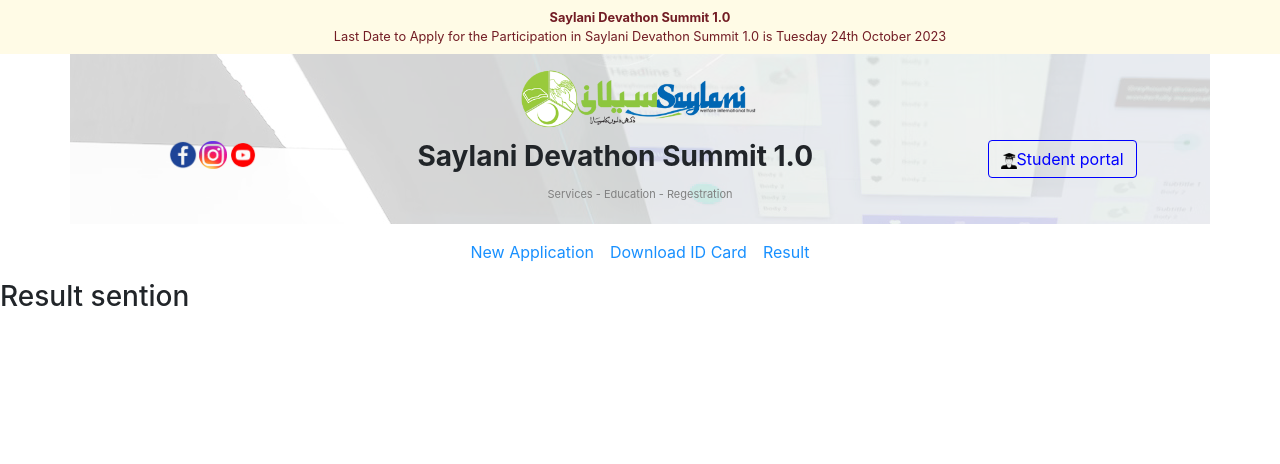
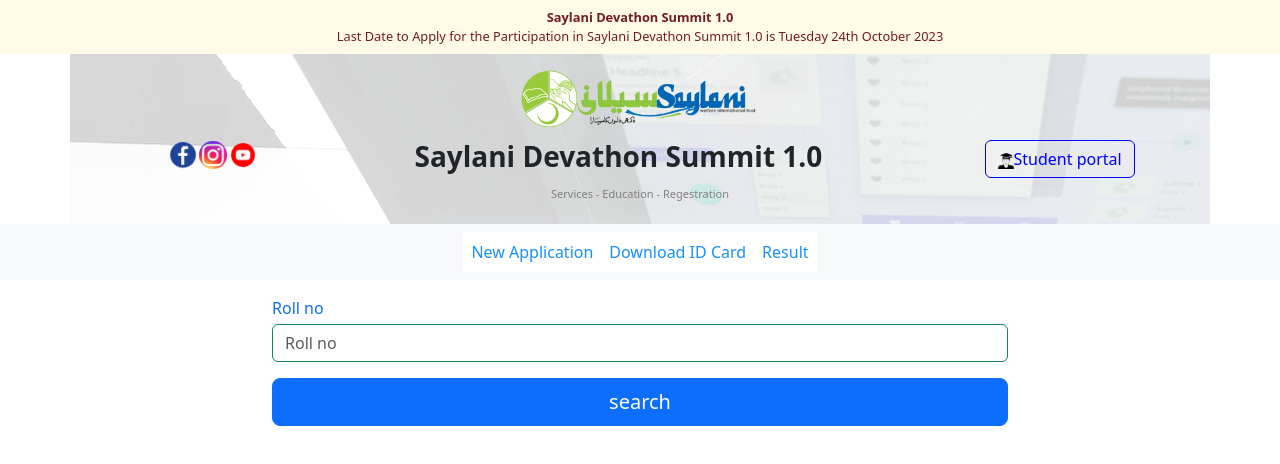
Before and after one commit to CodingBySahil/saylani-form, a plain HTML site: page result.html in a window 1280 px wide. Drawn offline with nearby package versions, Linux system fonts and the light colour scheme.

Commit message:
Id card and result code updated

```diff
--- a/result.html
+++ b/result.html
@@ -5,7 +5,7 @@
   <meta name="viewport" content="width=device-width, initial-scale=1.0">
 
   <!-- bootstrap css -->
-  <link rel="stylesheet" href="css/bootstrap/css/bootstrap.min.css">
+  <link href="https://cdn.jsdelivr.net/npm/bootstrap@5.3.2/dist/css/bootstrap.min.css" rel="stylesheet" integrity="sha384-T3c6CoIi6uLrA9TneNEoa7RxnatzjcDSCmG1MXxSR1GAsXEV/Dwwykc2MPK8M2HN" crossorigin="anonymous">
   <!-- custom css -->
   <link rel="stylesheet" href="css/custom css/style.css">
   <title>Saylani Form</title>
@@ -78,12 +78,27 @@
   </header>
 
   <main>
-    <h3>Result sention</h3>
+    <div class="container">
+      <div class="row justify-content-center">
+
+        <div class="col-8">
+            <div class="form-group mt-3 mb-3">
+              <label for="result" class="text-primary mb-1">Roll no</label>
+              <input type="tel" class="form-control border border-success" id="result" placeholder="Roll no"></input>
+            </div>
+        </div>
+
+        <dav  class="col-8">
+          <button style="width: 100%;" type="submit" class="btn btn-primary btn-lg btn-block">search</button>
+        </dav>
+
+
+      </div>
+    </div>
   </main>
 
-  <footer>
-
-  </footer>
+  <!-- Bootstrap js -->
+  <script src="https://cdn.jsdelivr.net/npm/bootstrap@5.3.2/dist/js/bootstrap.bundle.min.js" integrity="sha384-C6RzsynM9kWDrMNeT87bh95OGNyZPhcTNXj1NW7RuBCsyN/o0jlpcV8Qyq46cDfL" crossorigin="anonymous"></script>
 
 </body>
 </html>
```
Also changed, not shown: id-card.html (+20 -5 lines), index.html (+0 -5 lines).
